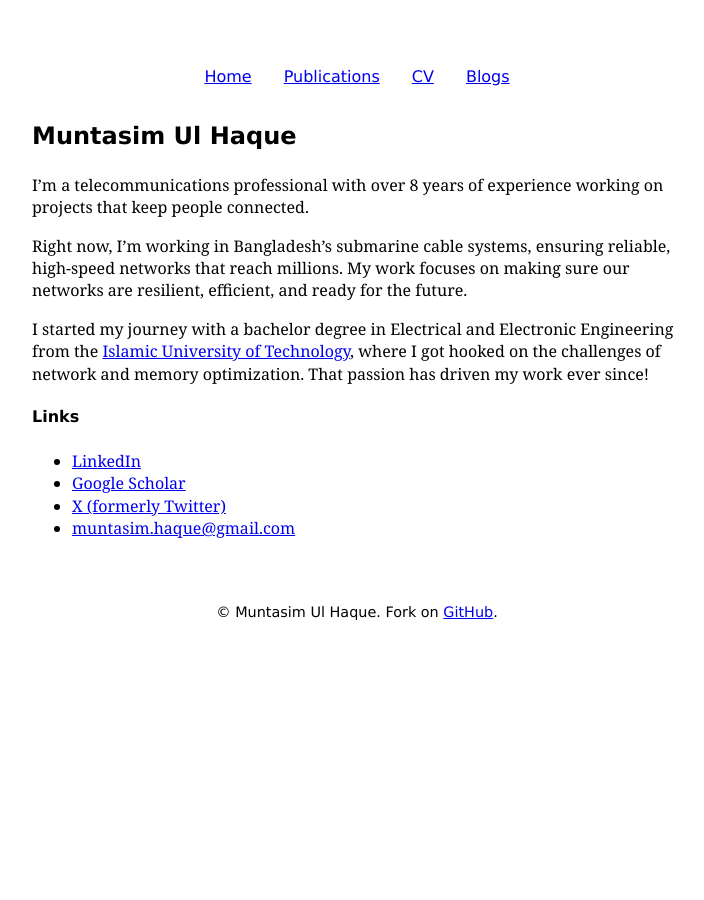
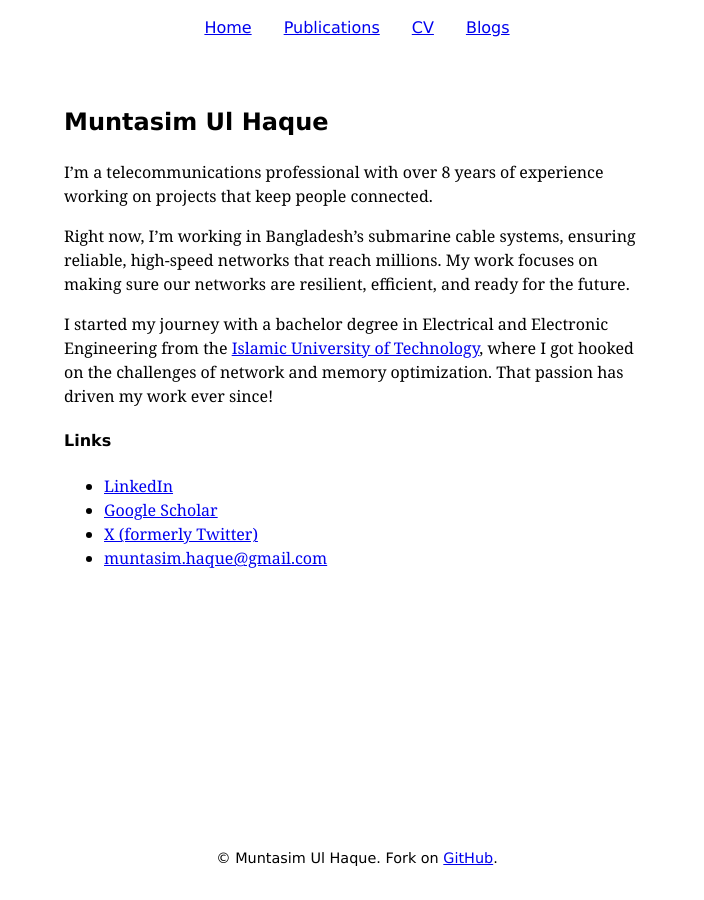
Before and after one commit to muntasimulhaque/muntasimulhaque.github.io, a Jekyll site: the page built from index.md, in a window 1280 px wide. Shown: the whole page, without its empty margins (283-987 px from the left). Built offline with Jekyll 4.4.1, drawn with Linux system fonts in a browser that asks for light colours.

Commit message:
Update main.css

```diff
--- a/assets/css/main.css
+++ b/assets/css/main.css
@@ -5,16 +5,23 @@
 /* Global styles */
 body {
     font-family: Georgia, 'Times New Roman', Times, serif; /* Georgia for body text */
-    line-height: 1.4;
-	font-size: 16px;
-	padding: 0 10px;
-	margin: 50px auto;
-	max-width: 650px;
+    line-height: 1.5;
+    margin: 0;
+    padding: 0;
+    width: 100%;
+    overflow-x: hidden; /* Prevent horizontal scrolling */
+    display: flex;
+    flex-direction: column;
+    min-height: 100vh;
 }
 
 main {
-    max-width:42em;
-    margin:15 auto;
+    flex: 1;
+    padding: 2rem;
+    max-width: var(--max-content-width); /* Reduced for improved readability */
+    margin: 0 auto;
+    width: 100%;
+    box-sizing: border-box; /* Include padding in width calculation */
 }
 
 /* Headings - Use Verdana for headings */
```
